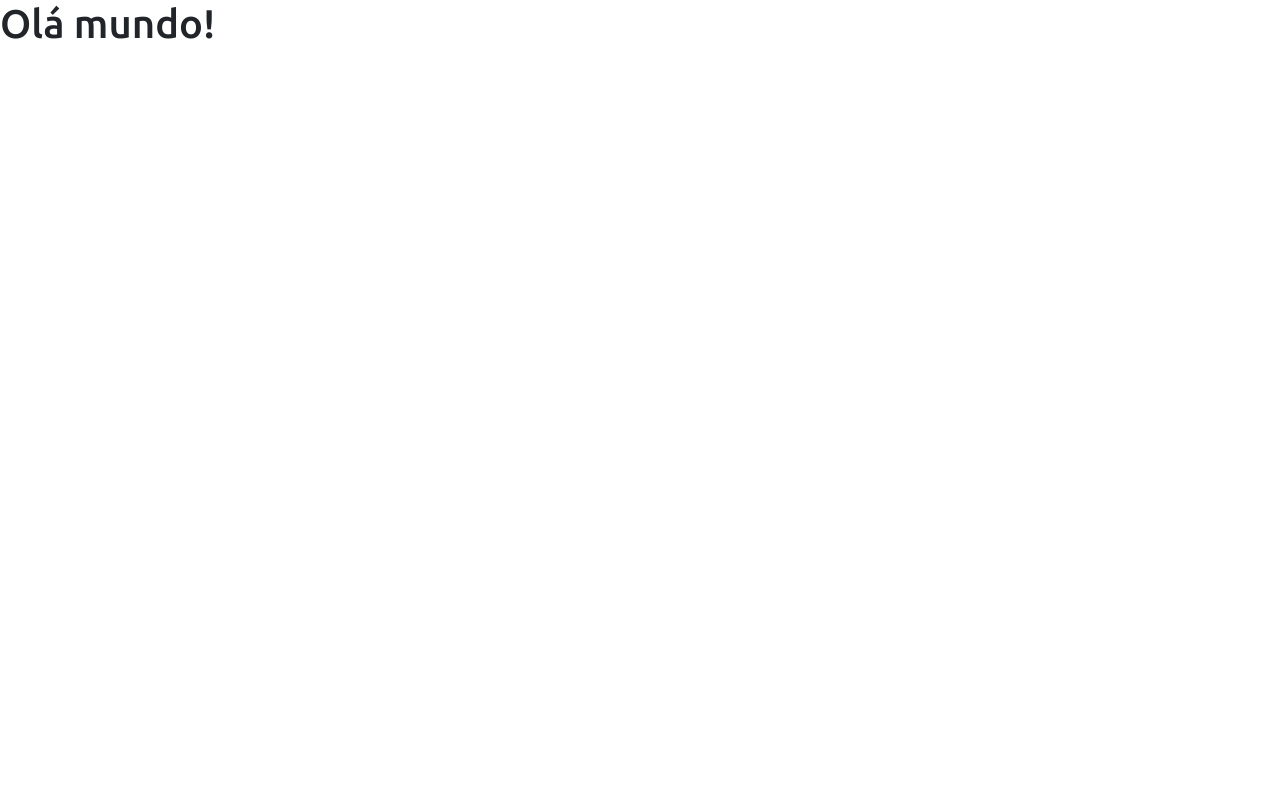
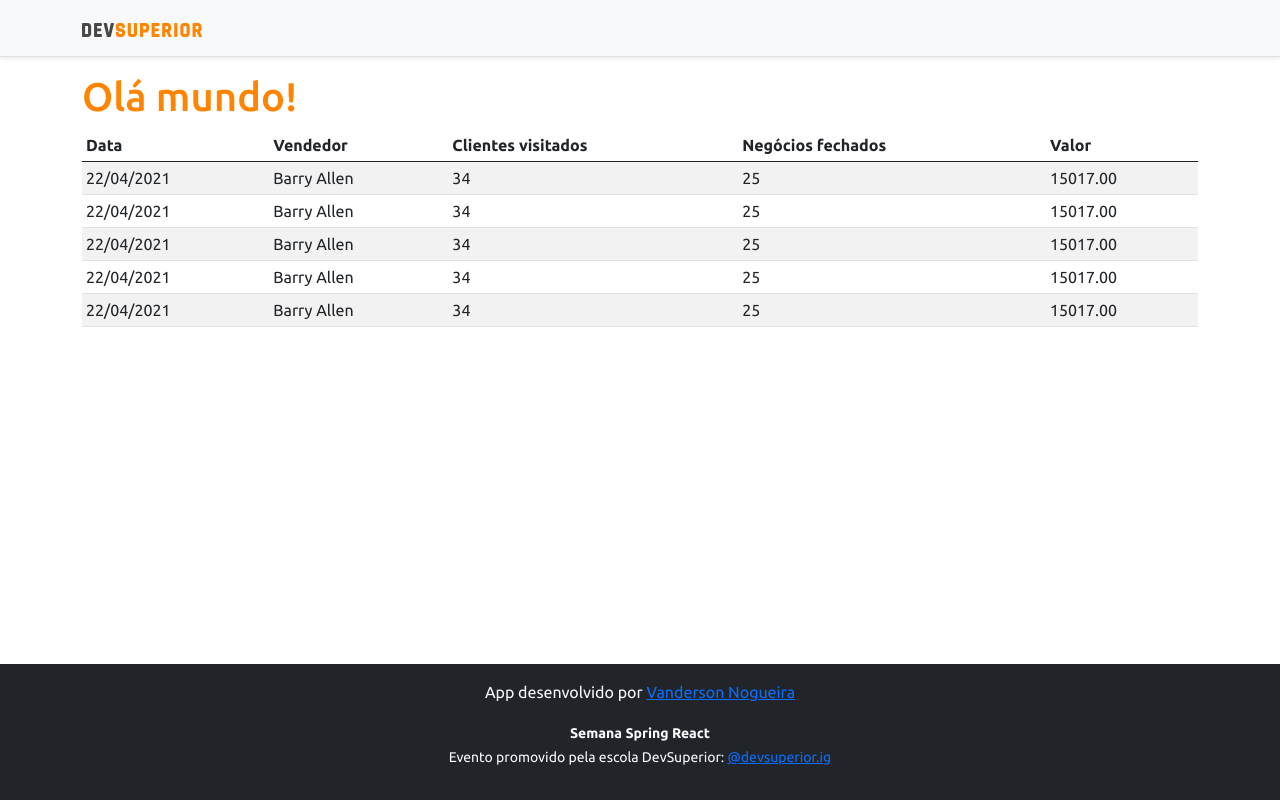
Before and after one commit to vanderson22/ds-vendas-react, a React (Create React App) app in the folder frontend/: page / in a window 1280 px wide. Built offline with nearby package versions, Linux system fonts and the light colour scheme.

Commit message:
Basic static components

```diff
--- a/frontend/public/index.html
+++ b/frontend/public/index.html
@@ -15,9 +15,13 @@
     <noscript>Você precisa habilitar o javascript</noscript>
     <div id="root">
    <!-- roda dentro de-->
-        <table>
-          <tr><td>Valor</td></tr>
-        </table>
+   <div className="d-flex flex-column flex-md-row align-items-center p-3 px-md-4 mb-3 bg-light border-bottom shadow-sm">
+    <div className="container">
+      <nav className="my-2 my-md-0 mr-md-3">
+        <img src={ImgDsDark} alt="DevSuperior" width="120" />
+      </nav>
+    </div>
+  </div>
     </div>
 
   </body>
--- a/frontend/src/App.tsx
+++ b/frontend/src/App.tsx
@@ -1,11 +1,21 @@
-//import React from 'react';
+import React from 'react';
+import NavBar from "components/navbar";
+import Footer from 'components/footer';
+import DataTable from 'components/dataTable';
 
-
+//retorno só pode ter um elemento, para isso usar o fragment <> </>
 function App() {
   return (
-    <div>
-          <h1>Olá mundo!</h1>
-    </div>
+    <React.Fragment>
+      <NavBar />
+      <div className="container">
+        <h1 className="text-primary">Olá mundo!</h1>
+
+        <DataTable />
+      </div>
+
+      <Footer />
+    </React.Fragment>
   );
 }
 
--- /dev/null
+++ b/frontend/src/components/dataTable/index.tsx
@@ -0,0 +1,59 @@
+//sintaxe lambda
+
+import React from 'react';
+const DataTable = () => {
+  return (
+    <div className="table-responsive">
+      <table className="table table-striped table-sm">
+        <thead>
+          <tr>
+            <th>Data</th>
+            <th>Vendedor</th>
+            <th>Clientes visitados</th>
+            <th>Negócios fechados</th>
+            <th>Valor</th>
+          </tr>
+        </thead>
+        <tbody>
+          <tr>
+            <td>22/04/2021</td>
+            <td>Barry Allen</td>
+            <td>34</td>
+            <td>25</td>
+            <td>15017.00</td>
+          </tr>
+          <tr>
+            <td>22/04/2021</td>
+            <td>Barry Allen</td>
+            <td>34</td>
+            <td>25</td>
+            <td>15017.00</td>
+          </tr>
+          <tr>
+            <td>22/04/2021</td>
+            <td>Barry Allen</td>
+            <td>34</td>
+            <td>25</td>
+            <td>15017.00</td>
+          </tr>
+          <tr>
+            <td>22/04/2021</td>
+            <td>Barry Allen</td>
+            <td>34</td>
+            <td>25</td>
+            <td>15017.00</td>
+          </tr>
+          <tr>
+            <td>22/04/2021</td>
+            <td>Barry Allen</td>
+            <td>34</td>
+            <td>25</td>
+            <td>15017.00</td>
+          </tr>
+        </tbody>
+      </table>
+    </div>
+  );
+}
+
+export default DataTable;
--- /dev/null
+++ b/frontend/src/components/footer/index.tsx
@@ -0,0 +1,16 @@
+//sintaxe lambda
+
+import React from 'react';
+const Footer = () => {
+  return (
+    <footer className="footer mt-auto py-3 bg-dark">
+      <div className="container">
+        <p className="text-light">App desenvolvido por <a href="https://github.com/vanderson22" target="_blank" rel="noreferrer">Vanderson Nogueira</a></p>
+        <p className="text-light"><small><strong>Semana Spring React</strong><br />
+      Evento promovido pela escola DevSuperior: <a href="https://instagram.com/devsuperior.ig" target="_blank" rel="noreferrer">@devsuperior.ig</a></small></p>
+      </div>
+    </footer>
+  );
+}
+
+export default Footer;
--- /dev/null
+++ b/frontend/src/components/navbar/index.tsx
@@ -0,0 +1,17 @@
+//import React from 'react';
+
+import ImgDsDark from 'assets/img/ds-dark.svg'
+
+function NavBar() {
+  return (
+    <div className="d-flex flex-column flex-md-row align-items-center p-3 px-md-4 mb-3 bg-light border-bottom shadow-sm">
+      <div className="container">
+        <nav className="my-2 my-md-0 mr-md-3">
+          <img src={ImgDsDark} alt="DevSuperior" width="120" />
+        </nav>
+      </div>
+    </div>
+  );
+}
+
+export default NavBar;
```
Also changed, not shown: frontend/src/assets/img/ds-dark.svg (added).
